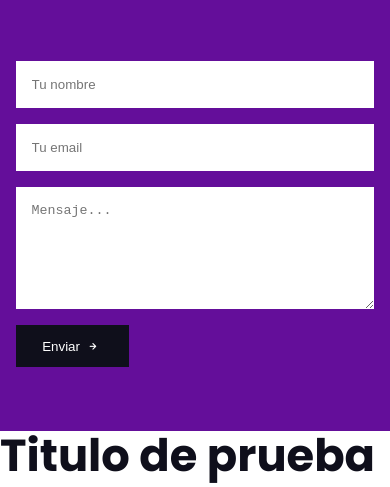
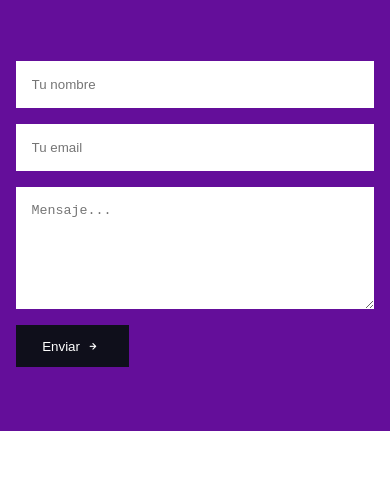
Before and after one commit to Jesus2630/First-PortFolio, a website: page index.html in a window 390 px wide. Shown: the part 4459-4946 px from the top of the page. After the commit the page ends 4890 px from the top, so only its background shows below. Drawn offline with nearby package versions, Linux system fonts and the light colour scheme; files whose address does not match are found by name.

```diff
--- a/index.html
+++ b/index.html
@@ -455,9 +455,6 @@
       </div>
     </section>
 
-    <h1>Titulo de prueba</h1>
-
-
 
     <script src="./js/main.js"></script>
   </body>
```
